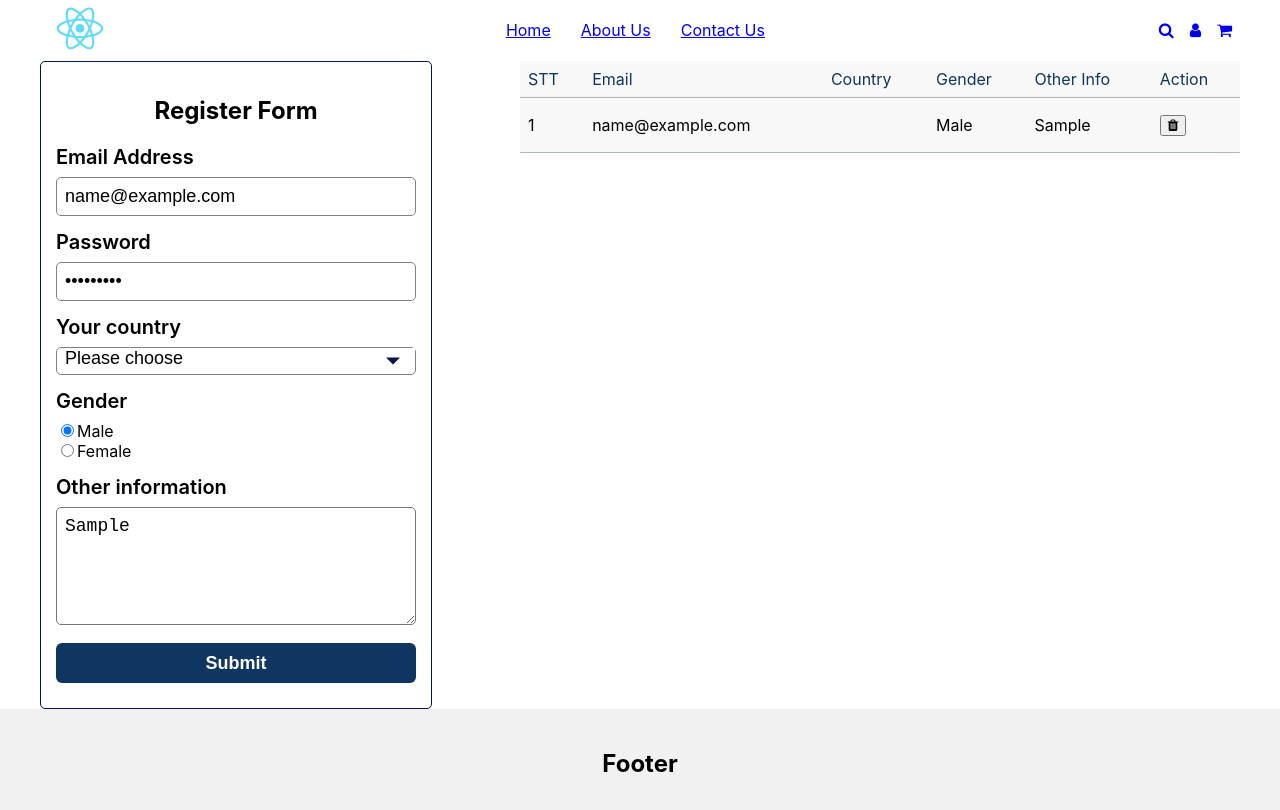
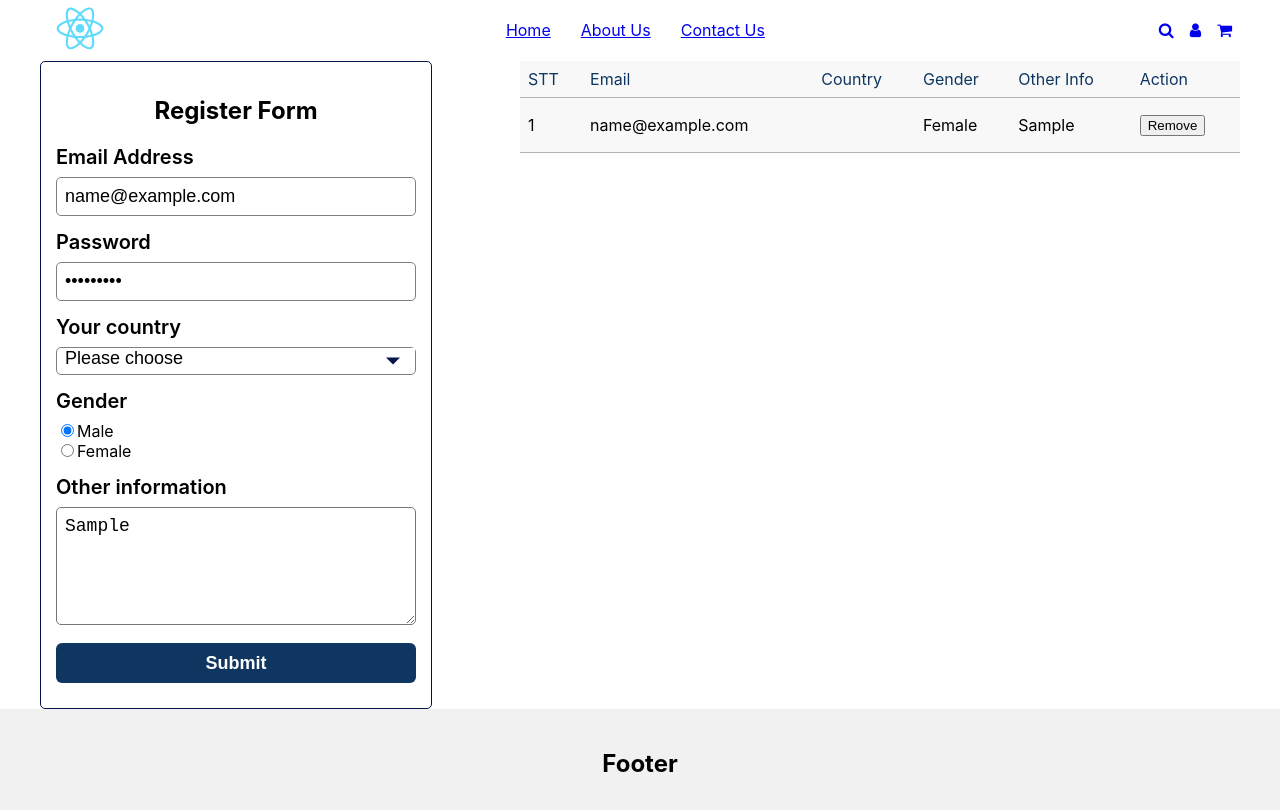
Before and after one commit to mvn-trangle2-dn/learn-react, a React (Create React App) app: page / in a window 1280 px wide. Both pictures are taken after typing "name@example.com", "Sample123", "Sample" into the empty fields and a click on the button "Submit". Shown: the top 810 px of the page. Built offline with nearby package versions, Linux system fonts and the light colour scheme.

Commit message:
day5 hooks

```diff
--- /dev/null
+++ b/src/formHooks.js
@@ -0,0 +1,113 @@
+import {React, useState } from "react";
+
+const FormHooks = () => {
+  const [id, setId] = useState(1)
+  const [form, setForm] = useState(
+    {
+      email: '',
+      password: '',
+      country: '',
+      gender: 0,
+      other: ''
+    }
+  );
+  const [listUser, setListUser] = useState([]);
+
+  function handleChange(e) {
+    const value = e.target.value;
+    const name = e.target.name;
+
+    setForm({
+      ...form,
+      [name]: value
+    });
+  }
+
+  function onSubmit(e) {
+    e.preventDefault()
+    setId(id + 1);
+    setListUser([
+      ...listUser,
+      {...form, id}
+    ]);
+  }
+
+  function removeUser(id) {
+    setListUser(listUser.filter(user => user.id !== id));
+  }
+
+  return (
+    <div className="d-flex align-start justify-between">
+     <form onSubmit={onSubmit} className="col-3">
+        <h2 className="text-center">Register Form</h2>
+        <div className="form-group">
+          <label className="form-label" htmlFor="email">Email Address</label>
+          <input name="email" id="email" onChange={handleChange} type="text"/>
+        </div>
+        <div className="form-group">
+          <label className="form-label" htmlFor="password">Password</label>
+          <input name="password" id="password" onChange={handleChange} type="password"/>
+        </div>
+        <div className="form-group">
+          <label className="form-label">Your country</label>
+          <div className="form-select">
+            <select name="country" onChange={handleChange}>
+              <option value="">Please choose</option>
+              <option value="VietNam">VietNam</option>
+              <option value="Lao">Lao</option>
+              <option value="Thai Lan">America</option>
+              <option value="Campuchia">Japan</option>
+            </select>
+          </div>
+        </div>
+        <div className="form-group">
+          <label className="form-label">Gender</label>
+          <div className="form-radio">
+            <input checked={form.gender === 0} name="gender" id="male" value='0' onChange={handleChange} type="radio" />
+            <label htmlFor="male">Male</label>
+          </div>
+          <div className="form-radio">
+            <input checked={form.gender === 1} name="gender" id="female" value='1' onChange={handleChange} type="radio" />
+            <label htmlFor="female">Female</label>
+          </div>
+        </div>
+        <div className="form-group">
+          <label className="form-label">Other information</label>
+          <textarea onChange={handleChange} name="other" cols="30" rows="5"></textarea>
+        </div>
+        <button className="btn btn-submit" type="submit">Submit</button>
+      </form>
+      <table className="col-6">
+        <thead>
+          <tr>
+            <th>STT</th>
+            <th>Email</th>
+            <th>Country</th>
+            <th>Gender</th>
+            <th>Other Info</th>
+            <th>Action</th>
+          </tr>
+        </thead>
+        <tbody>
+          {
+            listUser.length
+            ? listUser.map((user) =>
+              <tr key={user.id}>
+                <td>{user.id}</td>
+                <td>{user.email}</td>
+                <td>{user.country}</td>
+                <td>{user.gender === '0' ? 'Male' : 'Female'}</td>
+                <td>{user.other}</td>
+                <td>
+                  <button onClick={() => removeUser(user.id)}>Remove</button>
+                </td>
+              </tr>
+            ): <tr><td className="txt-center" colSpan="6">No user information</td></tr>
+          }
+        </tbody>
+      </table>
+    </div>
+  );
+};
+
+export default FormHooks;
--- a/src/main.js
+++ b/src/main.js
@@ -1,6 +1,7 @@
 import React, { Component } from "react";
-import Circle from './Circle';
-import Form from "./form";
+// import Circle from './Circle';
+// import Form from "./form";
+import FormHooks from "./formHooks";
 // import logo from './logo.svg';
 
 class Main extends Component {
@@ -58,11 +59,12 @@ class Main extends Component {
   }
 
   render() {
-    const { page, listArticle } = this.state;
+    // const { page, listArticle } = this.state;
     return (
       <main className="page-main">
         <div className="container">
-          <Form/>
+          {/* <Form/> */}
+          <FormHooks/>
         </div>
       </main>
     );
```
